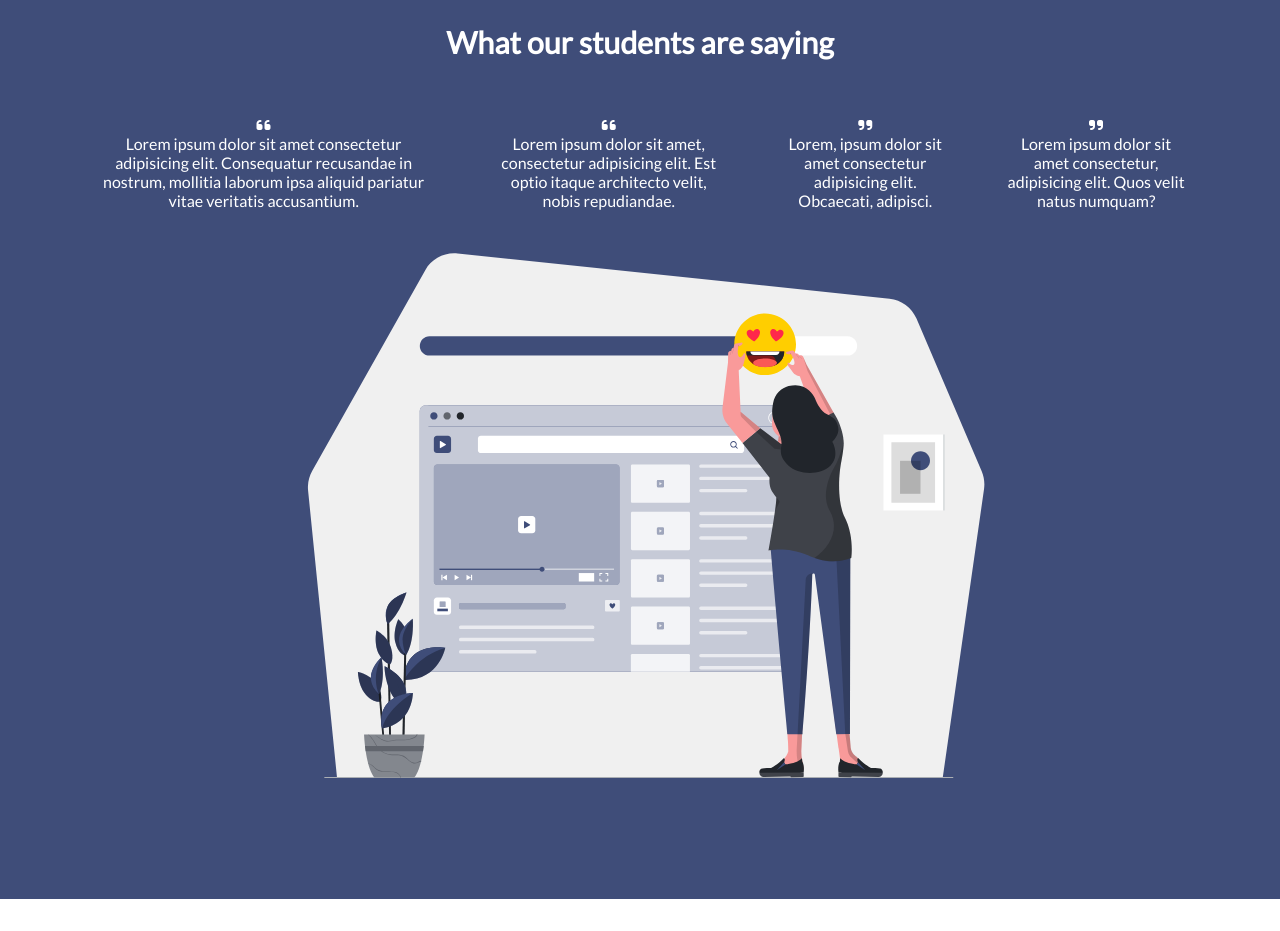
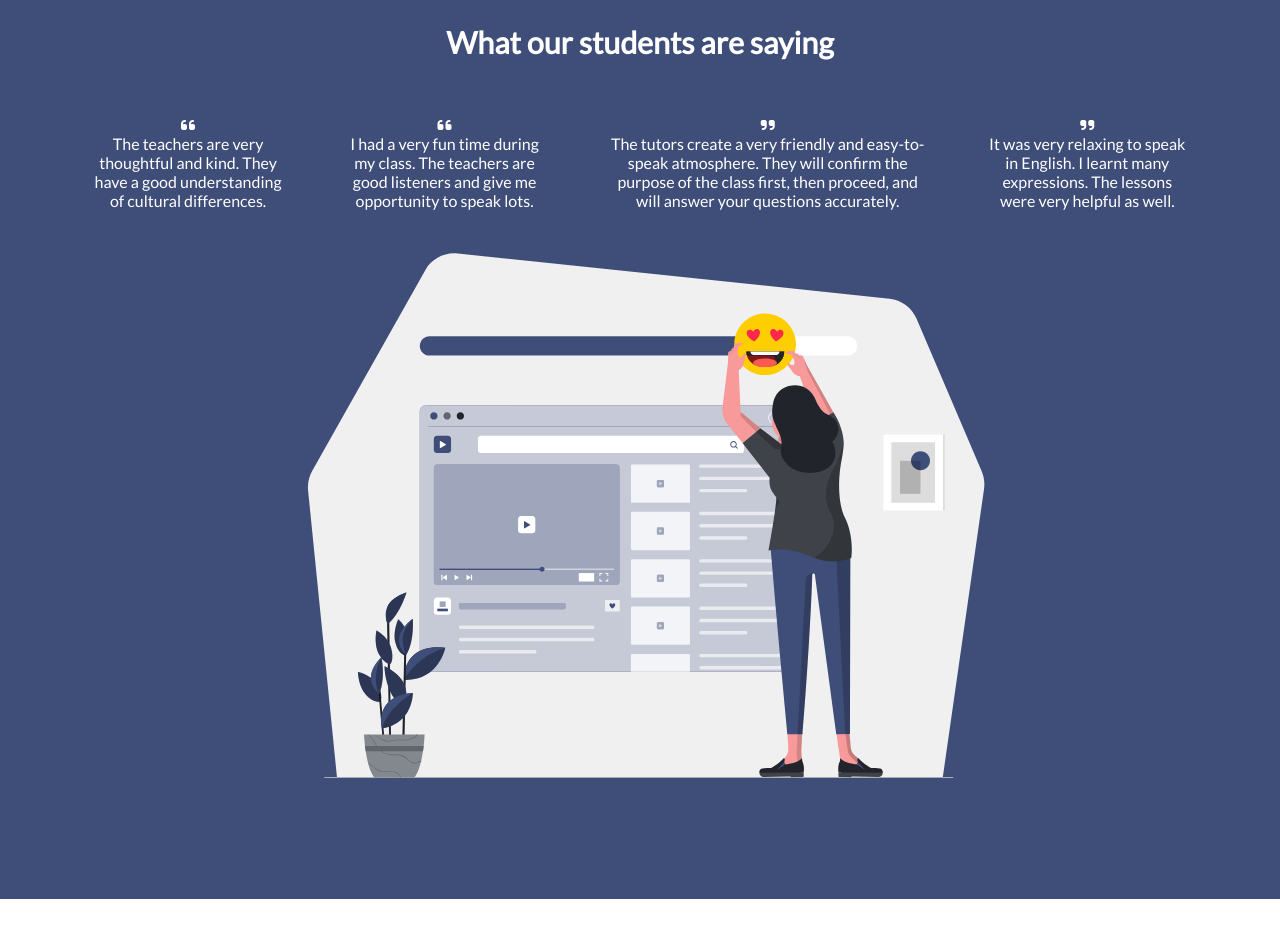
Before and after one commit to Thunderbolton/Online-English-School, a React (Create React App) app: page /pricing in a window 1280 px wide. Shown: the part 1040-1971 px from the top of the page. Built offline with nearby package versions, Linux system fonts and the light colour scheme.

Commit message:
added content to Pricing Feedback quotes

```diff
--- a/src/components/PricingFeedback.js
+++ b/src/components/PricingFeedback.js
@@ -5,10 +5,10 @@ const PricingFeedback = () => {
     const screenWidth = window.innerWidth;
 
     const quotes = [
-        {text: "Lorem ipsum dolor sit amet consectetur adipisicing elit. Consequatur recusandae in nostrum, mollitia laborum ipsa aliquid pariatur vitae veritatis accusantium.", id: 1},
-        {text: "Lorem ipsum dolor sit amet, consectetur adipisicing elit. Est optio itaque architecto velit, nobis repudiandae.", id: 2},
-        {text: "Lorem, ipsum dolor sit amet consectetur adipisicing elit. Obcaecati, adipisci.", id: 3},
-        {text: "Lorem ipsum dolor sit amet consectetur, adipisicing elit. Quos velit natus numquam?", id: 4},
+        {text: "The teachers are very thoughtful and kind. They have a good understanding of cultural differences.", id: 1},
+        {text: "I had a very fun time during my class. The teachers are good listeners and give me opportunity to speak lots.", id: 2},
+        {text: "The tutors create a very friendly and easy-to-speak atmosphere. They will confirm the purpose of the class first, then proceed, and will answer your questions accurately.", id: 3},
+        {text: "It was very relaxing to speak in English. I learnt many expressions. The lessons were very helpful as well.", id: 4},
     ]
 
     return (
```
